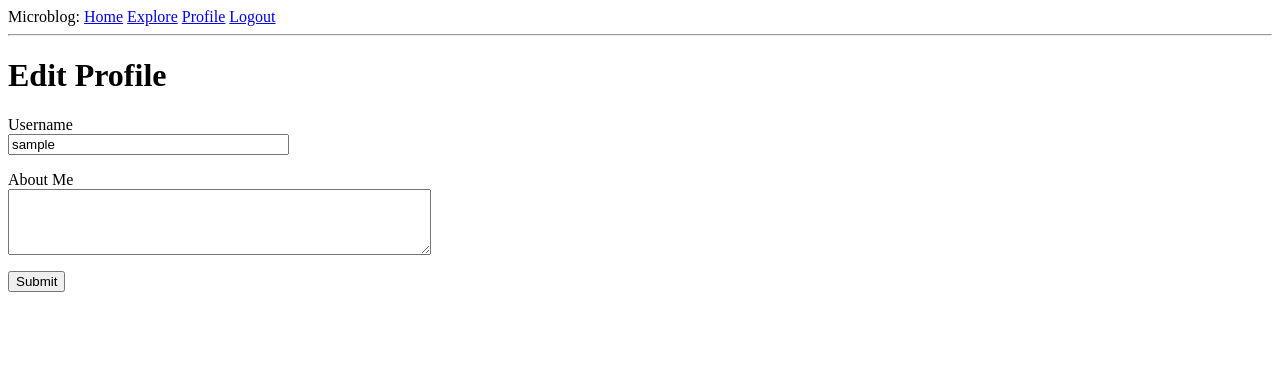
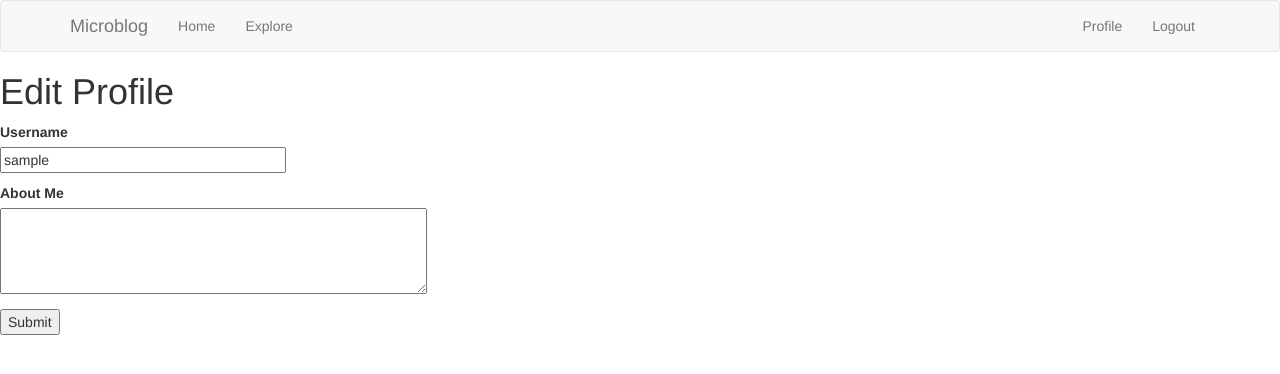
Before and after one commit to leni1/microblog, a Flask app: page /edit_profile in a window 1280 px wide. Shown: the top 374 px of the page. Run offline with Flask 2, Linux system fonts and the light colour scheme; the visitor is signed in with stand-in values (Sample User, id 1); data comes from the database, SQL or seed files in the repository; some libraries are stand-ins or nearby versions.

Commit message:
Redesign base template using Bootstrap

```diff
--- a/blog/templates/base.html
+++ b/blog/templates/base.html
@@ -1,33 +1,53 @@
-<html>
-  <head>
+{% extends 'bootstrap/base.html' %}
+
+{% block title %}
 {% if title %}
-    <title>{{ title }} - Microblog</title>
+  {{ title }} - Microblog
 {% else %}
-    <title>Microblog</title>
+  Welcome to Microblog
 {% endif %}
-  </head>
-  <body>
-    <div>
-      Microblog:
-      <a href="{{ url_for('index') }}">Home</a>
-      <a href="{{ url_for('explore') }}">Explore</a>
+{% endblock %}
+
+
+{% block navbar %}
+<nav class="navbar navbar-default">
+  <div class="container">
+    <div class="navbar-header">
+      <button type="button" class="navbar-toggle collapsed" data-toggle="collapse" data-target="#bs-example-navbar-collapse-1" aria-expanded="false">
+        <span class="sr-only">Toggle navigation</span>
+	<span class="icon-bar"></span>
+	<span class="icon-bar"></span>
+	<span class="icon-bar"></span>
+      </button>
+      <a class="navbar-brand" href="{{ url_for('index') }}">Microblog</a>
+    </div>
+    <div class="collapse navbar-collapse" id="bs-example-navbar-collapse-1">
+      <ul class="nav navbar-nav">
+        <li><a href="{{ url_for('index') }}">Home</a></li>
+	<li><a href="{{ url_for('explore') }}">Explore</a></li>
+      </ul>
+      <ul class="nav navbar-nav navbar-right">
         {% if current_user.is_anonymous %}
-      <a href="{{ url_for('login') }}">Login</a>
+	<li><a href="{{ url_for('login') }}">Login</a></li>
 	{% else %}
-      <a href="{{ url_for('user', username=current_user.username) }}">Profile</a>
-      <a href="{{ url_for('logout') }}">Logout</a>
+	<li><a href="{{ url_for('user', username=current_user.username) }}">Profile</a></li>
+	<li><a href="{{ url_for('logout') }}">Logout</a></li>
 	{% endif %}
+      </ul>
     </div>
-    <hr>
+  </div>
+</nav>
+{% endblock %}
+
+{% block content %}
+<div class="container">
   {% with messages = get_flashed_messages() %}
   {% if messages %}
-    <ul>
     {% for message in messages %}
-        <li>{{ message }}</li>
+    <div class="alert alert-info" role="alert">{{ message }}</div>
     {% endfor %}
-    </ul>
   {% endif %}
   {% endwith %}
-    {% block content %}{% endblock %}
-  </body>
-</html>
+  {% block app_content %}{% endblock %}
+</div>
+{% endblock %}
```
Lines whose indentation alone changed are shown as unchanged.
